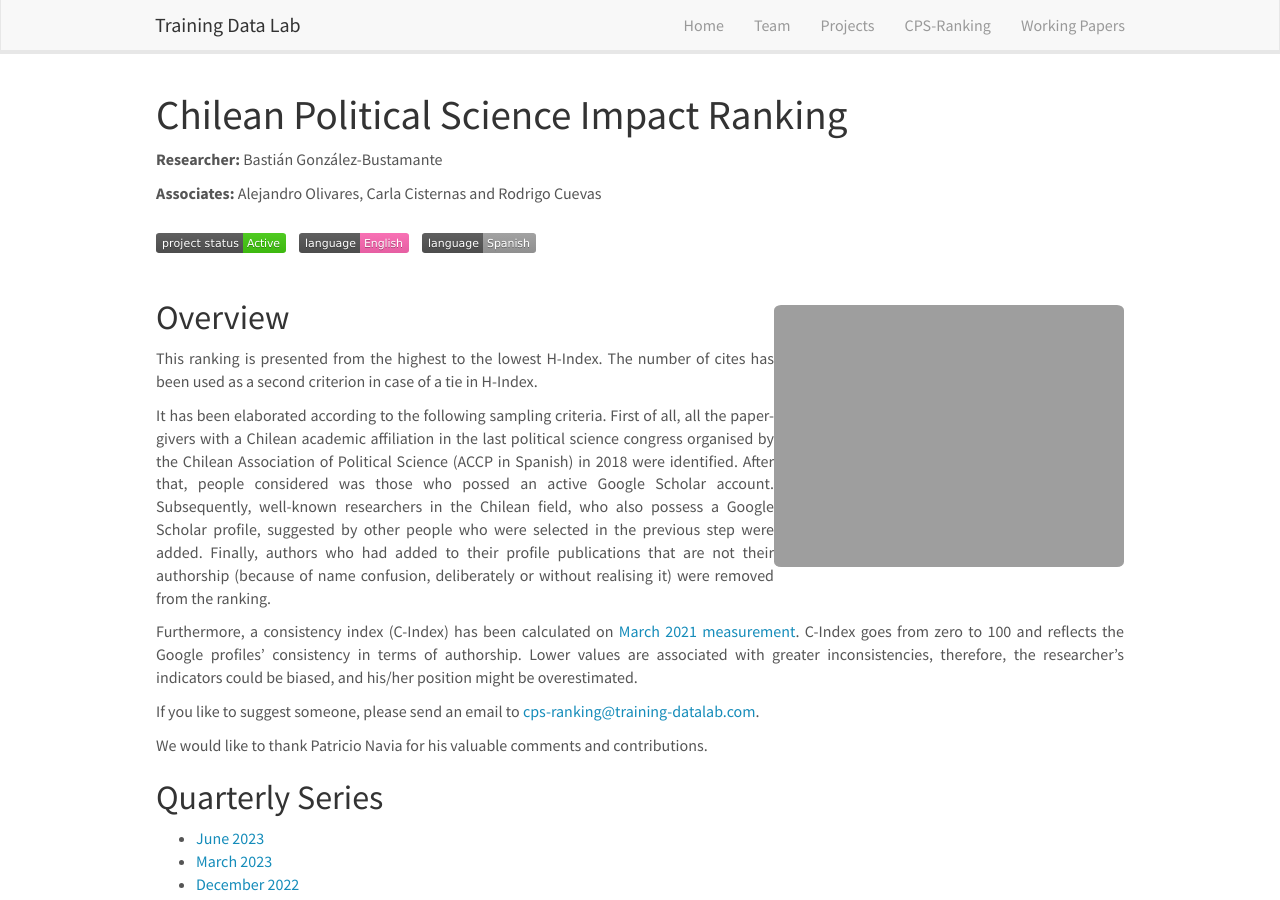
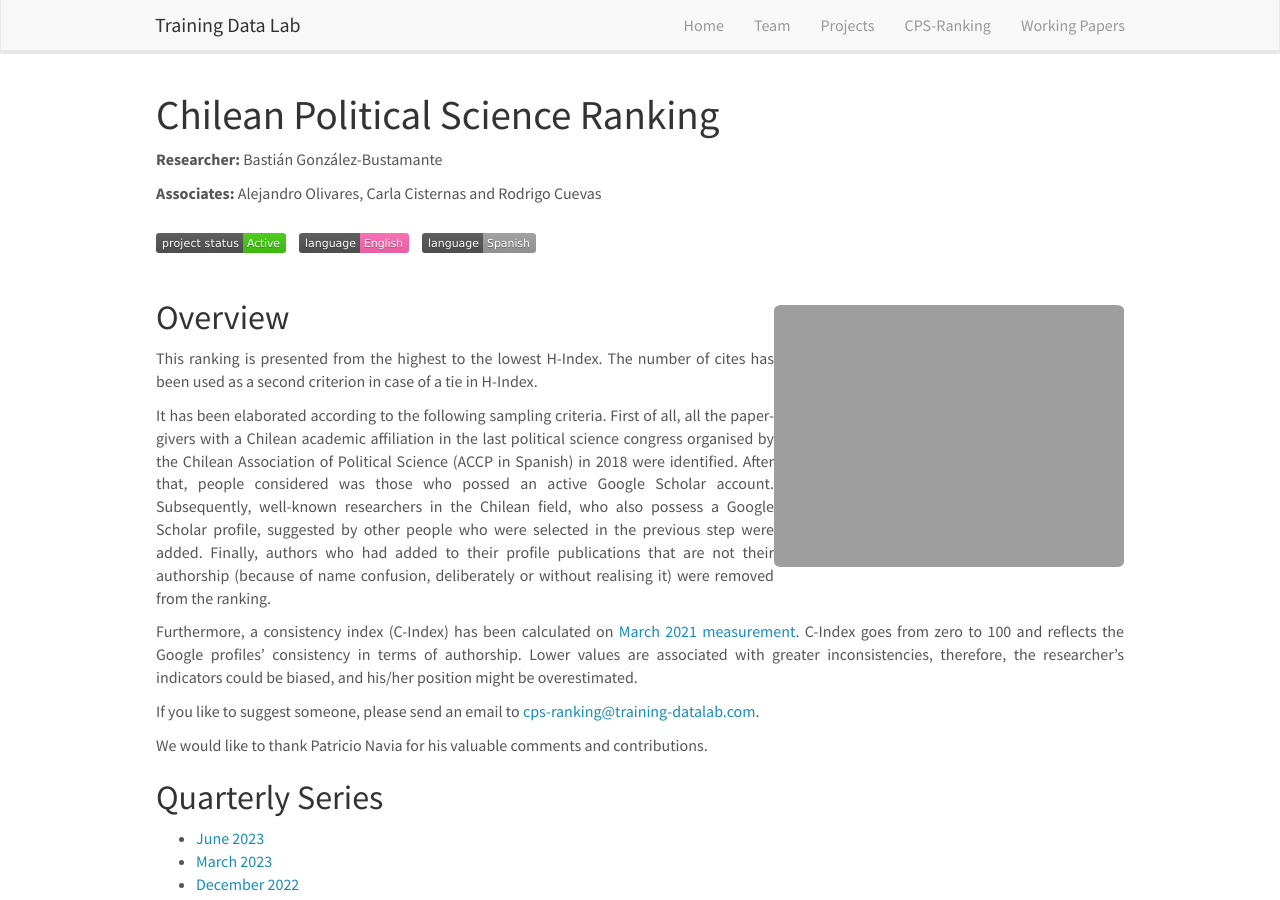
Before and after one commit to training-datalab/old-training-datalab.com, a Jekyll site: the page built from _pages/cps-ranking.md, in a window 1280 px wide and 900 px high. Built offline with Jekyll 4.4.1, drawn with Linux system fonts in a browser that asks for light colours; nearby versions of some CDN libraries.

Commit message:
Update cps-ranking.md

```diff
--- a/_pages/cps-ranking.md
+++ b/_pages/cps-ranking.md
@@ -6,7 +6,7 @@ sitemap: false
 permalink: /projects/cps-ranking
 ---
 
-# Chilean Political Science Impact Ranking
+# Chilean Political Science Ranking
 
 **Researcher:** Bastián González-Bustamante
 
```
